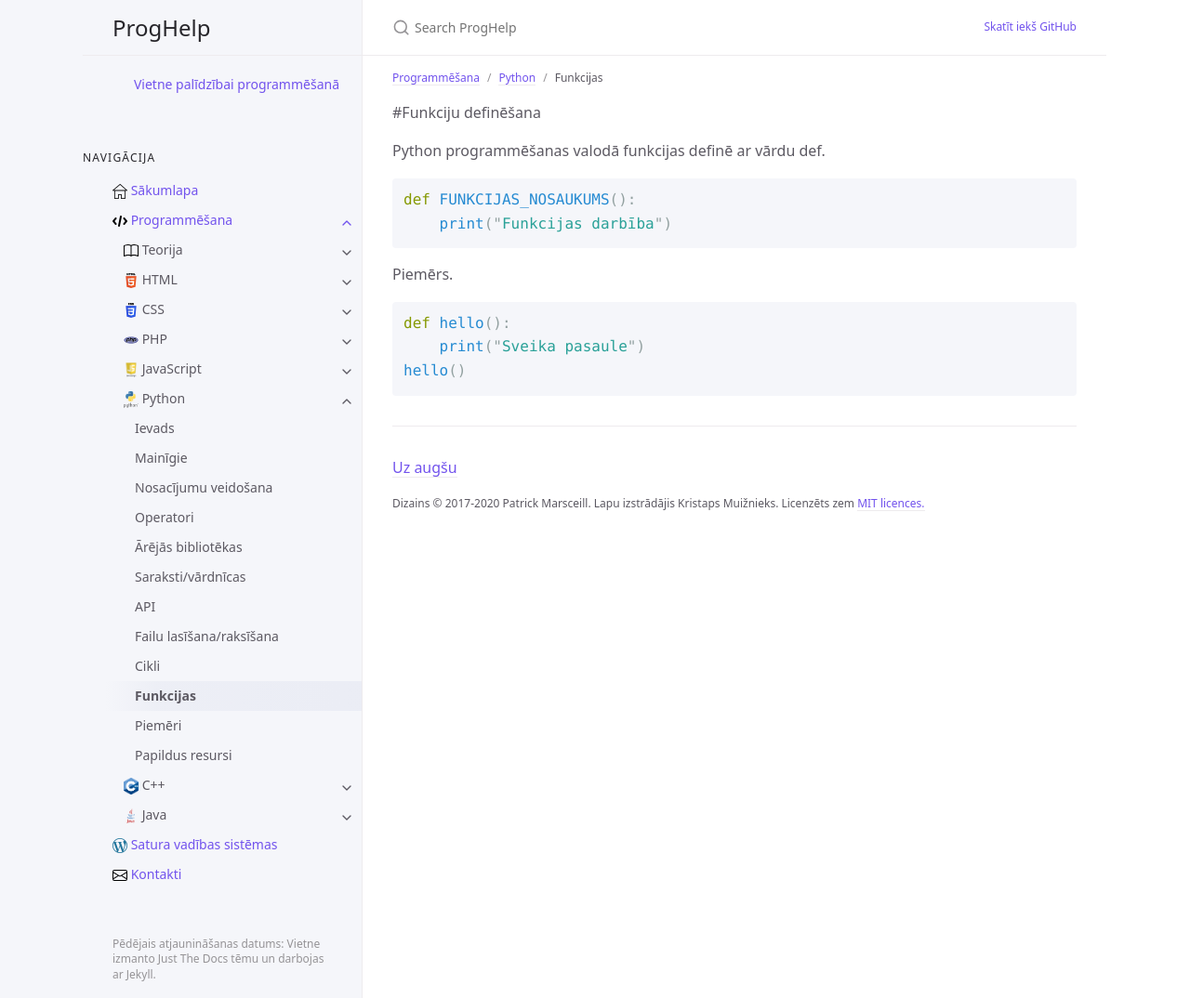
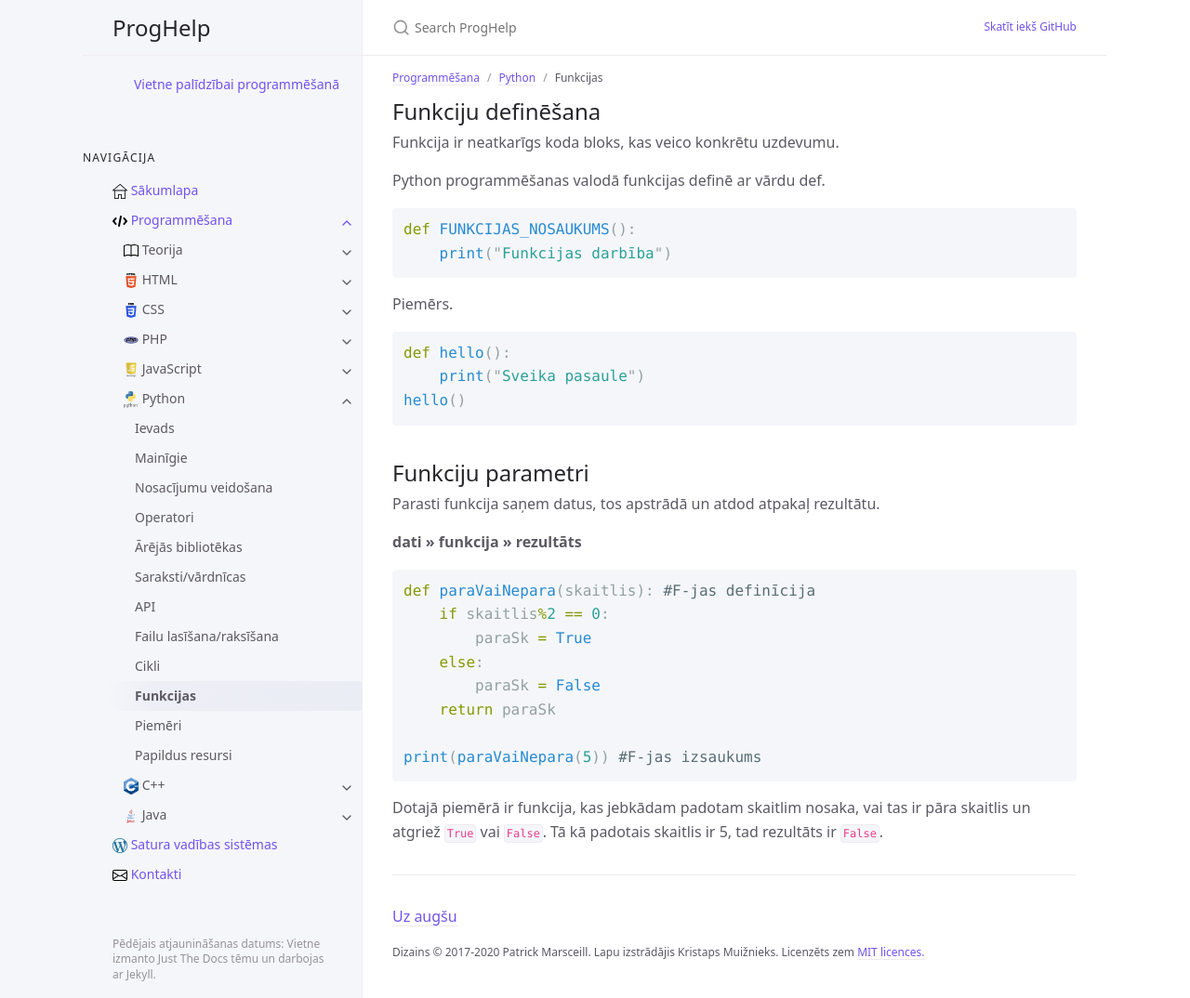
Before and after one commit to krmu/progr, a Jekyll site: the page built from programmesana/python/funkcijas.md, in a window 1280 px wide and 1074 px high. Shown: the whole window at 93% size. Built offline with Jekyll 4.4.1, drawn with Linux system fonts in a browser that asks for light colours.

```diff
--- a/programmesana/python/funkcijas.md
+++ b/programmesana/python/funkcijas.md
@@ -7,7 +7,9 @@ parent: Python
 nav_order: 10
 ---
 
-#Funkciju definēšana
+## Funkciju definēšana
+
+Funkcija ir neatkarīgs koda bloks, kas veico konkrētu uzdevumu.
 
 Python programmēšanas valodā funkcijas definē ar vārdu def.
 
@@ -22,3 +24,22 @@ def hello():
     print("Sveika pasaule")
 hello()
 ~~~
+
+## Funkciju parametri
+
+Parasti funkcija saņem datus, tos apstrādā un atdod atpakaļ rezultātu.
+
+**dati >> funkcija >> rezultāts**
+
+~~~python
+def paraVaiNepara(skaitlis): #F-jas definīcija
+    if skaitlis%2 == 0:
+        paraSk = True
+    else:
+        paraSk = False
+    return paraSk
+
+print(paraVaiNepara(5)) #F-jas izsaukums
+~~~
+
+Dotajā piemērā ir funkcija, kas jebkādam padotam skaitlim nosaka, vai tas ir pāra skaitlis un atgriež `True` vai `False`. Tā kā padotais skaitlis ir 5, tad rezultāts ir `False`.
```
